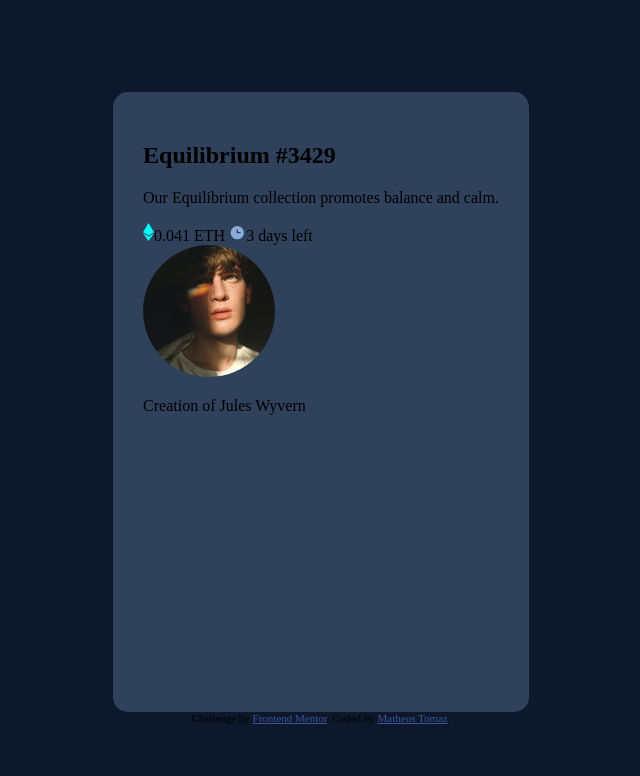
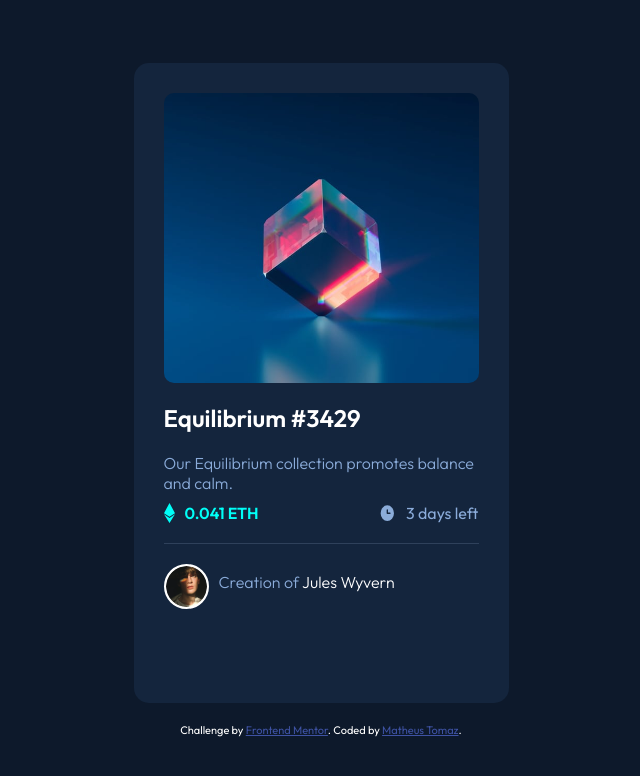
Before and after one commit to MatheDev/Frontend-Mentor-NFT-preview-card-component, a plain HTML site: page index.html in a window 1280 px wide. Shown: the whole page, without its empty margins (319-959 px from the left). Drawn offline with Linux system fonts and the light colour scheme.

Commit message:
faltando alguns ajustes

```diff
--- a/index.html
+++ b/index.html
@@ -17,8 +17,9 @@
 <body>
 
   <div class="card">
+      <div class="img-bg"></div>
 
-
+      <div class="info">
         <h2>Equilibrium #3429</h2>
 
         <p>Our Equilibrium collection promotes balance and calm.</p>
@@ -31,10 +32,12 @@
         <div class="line"></div>
 
         <section class="avatar">
-          <img src="images/image-avatar.png" alt="">
+            <img class="img-avatar" src="images/image-avatar.png" alt="">
 
-          <p>Creation of Jules Wyvern</p>
+            <p>Creation of <span>Jules Wyvern</span></p>
         </section>
+      </div>
+
   </div>
 
 
--- a/style.css
+++ b/style.css
@@ -1,5 +1,11 @@
 /* importing font */
-@import url('https://fonts.googleapis.com/css2?family=Red+Hat+Display:wght@500;700;900&display=swap');
+@import url('https://fonts.googleapis.com/css2?family=Outfit:wght@300;400;600&display=swap');
+
+*{
+  margin: 0;
+  padding: 0;
+  box-sizing: border-box;
+}
 
 :root{
 /* Colors */
@@ -12,8 +18,8 @@
 /* Neutral */
 
 --Very-dark-blue-main: hsl(217, 54%, 11%);
---Very-dark-blue: hsl(216, 50%, 16%);
---Very-dark-blue: hsl(215, 32%, 27%);
+--Very-dark-blue-card: hsl(216, 50%, 16%);
+--Very-dark-blue-line: hsl(215, 32%, 27%);
 --White: hsl(0, 0%, 100%);
 }
 
@@ -26,20 +32,127 @@ body{
   justify-content: center;
 
   height: 100vh;
+
+  font-family: 'Outfit', sans-serif;
 }
+
+
 
 .card{
   max-width: 375px;
-  height: 70%;
+  height: 80%;
 
   padding: 30px;
 
-  background-color: var(--Very-dark-blue);
+  background-color: var(--Very-dark-blue-card);
 
   border-radius: 15px;
+
+  display: flex;
+  flex-direction: column;
+}
+
+.line{
+  width: 100%;
+  height: 1px;
+  background-color: var(--Very-dark-blue-line);
+
+  margin: 20px 0;
 }
 
 .img-bg{
   width: 100%;
-  height: 30%;
+  height: 50%;
+
+  background: url(images/image-equilibrium.jpg);
+  background-position: center;
+  background-size: cover;
+
+  border-radius: 10px;
+
 }
+
+.img-bg img{
+  max-width: 100%;
+
+}
+
+.info{
+  width: 100%;
+  height: 50%;
+}
+
+h2{
+  color: var(--White);
+  font-weight: 600;
+  transition: 0.2s;
+  margin: 20px 0;
+}
+
+
+p{
+  color: var(--Soft-blue);
+  font-weight: 300;
+  margin-bottom: 10px;
+}
+
+.section-span{
+  width: 100%;
+  display: flex;
+  justify-content: space-between;
+}
+
+.section-span span{
+  display: flex;
+  justify-content: center;
+}
+
+.section-span span img{
+  margin-right: 10px;
+}
+
+.section-span span:first-child{
+  color: var(--Cyan);
+  font-weight: 600;
+}
+
+.section-span span:last-child{
+  color: var(--Soft-blue);
+}
+
+.avatar{
+  display: flex;
+  align-items: center;
+}
+
+
+
+.img-avatar{
+  background-color: white;
+  border: 2px solid var(--White);
+  border-radius: 50%;
+  margin-right: 10px;
+}
+
+.avatar img{
+  width: 45px;
+  height: 45px;
+
+}
+
+.avatar span{
+  color: white;
+  transition: 0.2s;
+}
+
+.avatar span:hover,
+h2:hover{
+  color: var(--Cyan);
+
+}
+
+
+.attribution{
+  margin-top: 20px;
+  color: white;
+}
```
Lines whose indentation alone changed are shown as unchanged.
